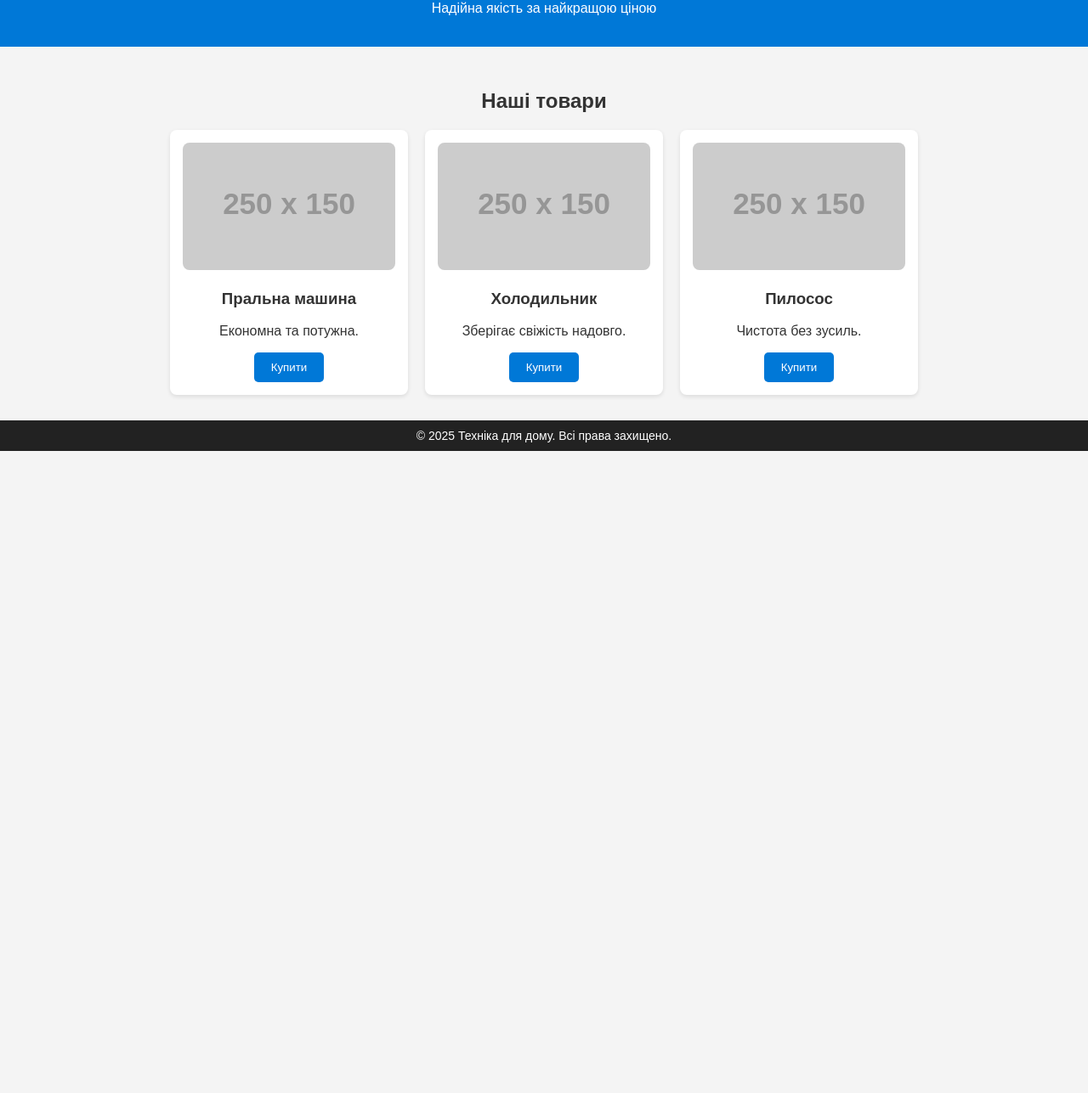
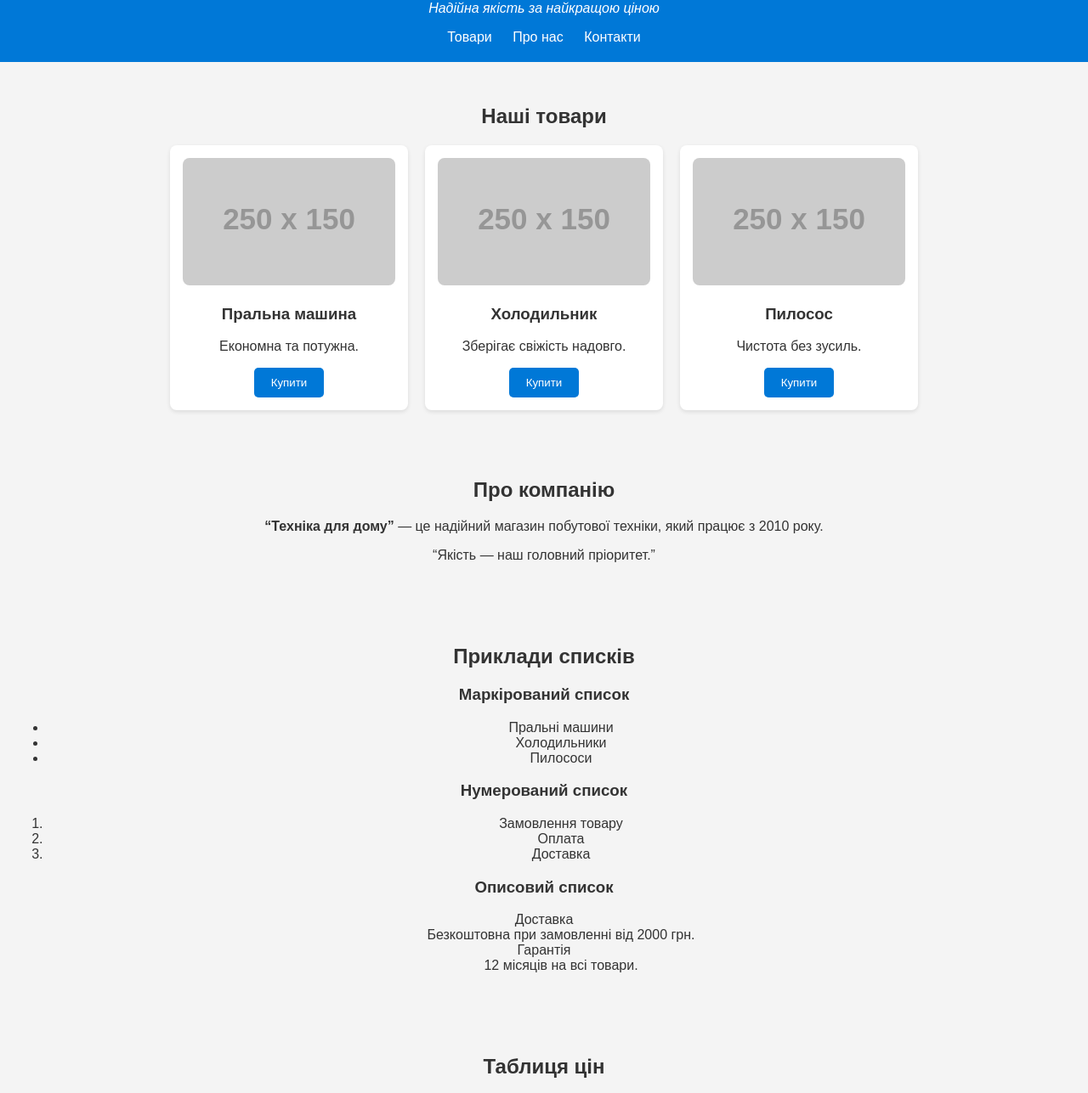
Before and after one commit to Danil-2006/danilka.github.io, a plain HTML site: page index.html in a window 1280 px wide. Shown: the part 72-1359 px from the top of the page at 85% size. Before the commit the page ends 800 px from the top, so only its background shows below. Drawn offline with Linux system fonts and the light colour scheme; placeholder pictures from the web are drawn by us.

Commit message:
Update index.html

```diff
--- a/index.html
+++ b/index.html
@@ -3,30 +3,140 @@
 <head>
   <meta charset="UTF-8">
   <meta name="viewport" content="width=device-width, initial-scale=1.0">
+  <meta name="description" content="Інтернет-магазин техніки для дому">
+  <meta name="keywords" content="побутова техніка, холодильник, пральна машина, пилосос">
+  <meta name="author" content="Техніка для дому">
   <title>Техніка для дому</title>
+
   <style>
-body{font-family:Arial,sans-serif;margin:0;background:#f4f4f4;color:#333;text-align:center}
-header{background:#0078D7;color:#fff;padding:20px 0}
-section{padding:30px 15px}
-h1{margin:0}
-.products{display:flex;flex-wrap:wrap;justify-content:center;gap:20px}
-.item{background:#fff;padding:15px;border-radius:8px;box-shadow:0 2px 5px rgba(0,0,0,0.1);width:250px}
-.item img{width:100%;border-radius:8px}
-button{background:#0078D7;color:#fff;border:none;padding:10px 20px;border-radius:5px;cursor:pointer}
-button:hover{background:#005fa3}
-footer{background:#222;color:#fff;padding:10px;font-size:14px}
+    body {font-family: Arial, sans-serif; margin: 0; background: #f4f4f4; color: #333; text-align: center;}
+    header {background: #0078D7; color: #fff; padding: 20px 0;}
+    section {padding: 30px 15px;}
+    h1 {margin: 0;}
+    .products {display: flex; flex-wrap: wrap; justify-content: center; gap: 20px;}
+    .item {background: #fff; padding: 15px; border-radius: 8px; box-shadow: 0 2px 5px rgba(0,0,0,0.1); width: 250px;}
+    .item img {width: 100%; border-radius: 8px;}
+    button {background: #0078D7; color: #fff; border: none; padding: 10px 20px; border-radius: 5px; cursor: pointer;}
+    button:hover {background: #005fa3;}
+    footer {background: #222; color: #fff; padding: 10px; font-size: 14px;}
+    nav a {color: #fff; margin: 0 10px; text-decoration: none;}
   </style>
 </head>
 <body>
-<header><h1>Техніка для дому</h1><p>Надійна якість за найкращою ціною</p></header>
-<section>
+
+  <header>
+    <h1>Техніка для дому</h1>
+    <p><em>Надійна якість за найкращою ціною</em></p>
+    <nav>
+      <a href="#products">Товари</a>
+      <a href="#about">Про нас</a>
+      <a href="#contacts">Контакти</a>
+    </nav>
+  </header>
+
+  <main>
+    <section id="products">
       <h2>Наші товари</h2>
-<div class="products">
-<div class="item"><img src="https://via.placeholder.com/250x150" alt="Пральна машина"><h3>Пральна машина</h3><p>Економна та потужна.</p><button>Купити</button></div>
-<div class="item"><img src="https://via.placeholder.com/250x150" alt="Холодильник"><h3>Холодильник</h3><p>Зберігає свіжість надовго.</p><button>Купити</button></div>
-<div class="item"><img src="https://via.placeholder.com/250x150" alt="Пилосос"><h3>Пилосос</h3><p>Чистота без зусиль.</p><button>Купити</button></div>
+
+      <article class="products">
+        <div class="item">
+          <img src="https://via.placeholder.com/250x150" alt="Пральна машина">
+          <h3>Пральна машина</h3>
+          <p>Економна та потужна.</p>
+          <button>Купити</button>
         </div>
+
+        <div class="item">
+          <img src="https://via.placeholder.com/250x150" alt="Холодильник">
+          <h3>Холодильник</h3>
+          <p>Зберігає свіжість надовго.</p>
+          <button>Купити</button>
+        </div>
+
+        <div class="item">
+          <img src="https://via.placeholder.com/250x150" alt="Пилосос">
+          <h3>Пилосос</h3>
+          <p>Чистота без зусиль.</p>
+          <button>Купити</button>
+        </div>
+      </article>
     </section>
-<footer>&copy; 2025 Техніка для дому. Всі права захищено.</footer>
+
+    <section id="about">
+      <h2>Про компанію</h2>
+      <p><strong>“Техніка для дому”</strong> — це надійний магазин побутової техніки, який працює з <time datetime="2010-01-01">2010 року</time>.</p>
+      <blockquote>“Якість — наш головний пріоритет.”</blockquote>
+    </section>
+
+    <section id="list-example">
+      <h2>Приклади списків</h2>
+      <h3>Маркірований список</h3>
+      <ul>
+        <li>Пральні машини</li>
+        <li>Холодильники</li>
+        <li>Пилососи</li>
+      </ul>
+
+      <h3>Нумерований список</h3>
+      <ol>
+        <li>Замовлення товару</li>
+        <li>Оплата</li>
+        <li>Доставка</li>
+      </ol>
+
+      <h3>Описовий список</h3>
+      <dl>
+        <dt>Доставка</dt>
+        <dd>Безкоштовна при замовленні від 2000 грн.</dd>
+        <dt>Гарантія</dt>
+        <dd>12 місяців на всі товари.</dd>
+      </dl>
+    </section>
+
+    <section id="table">
+      <h2>Таблиця цін</h2>
+      <table border="1" align="center" cellpadding="5">
+        <caption>Ціни на популярні товари</caption>
+        <thead>
+          <tr><th>Товар</th><th>Ціна</th><th>Наявність</th></tr>
+        </thead>
+        <tbody>
+          <tr><td>Пральна машина</td><td>12 000 грн</td><td>В наявності</td></tr>
+          <tr><td>Холодильник</td><td>15 500 грн</td><td>Під замовлення</td></tr>
+          <tr><td>Пилосос</td><td>4 800 грн</td><td>В наявності</td></tr>
+        </tbody>
+      </table>
+    </section>
+
+    <section id="contacts">
+      <h2>Зворотній зв’язок</h2>
+      <form action="#" method="post">
+        <fieldset>
+          <legend>Напишіть нам</legend>
+          <label for="name">Ім’я:</label><br>
+          <input type="text" id="name" name="name" required><br><br>
+
+          <label for="email">Email:</label><br>
+          <input type="email" id="email" name="email" required><br><br>
+
+          <label for="message">Повідомлення:</label><br>
+          <textarea id="message" name="message" rows="4" cols="30"></textarea><br><br>
+
+          <input type="submit" value="Надіслати">
+        </fieldset>
+      </form>
+    </section>
+  </main>
+
+  <aside>
+    <h3>Акції</h3>
+    <p><mark>Знижка 20%</mark> на всі пилососи до кінця тижня!</p>
+  </aside>
+
+  <footer>
+    <address>м. Київ, вул. Технічна, 5<br>Телефон: <a href="tel:+380441234567">+38 (044) 123-45-67</a></address>
+    <small>&copy; 2025 Техніка для дому. Всі права захищено.</small>
+  </footer>
+
 </body>
 </html>
```
Lines whose indentation alone changed are shown as unchanged.
